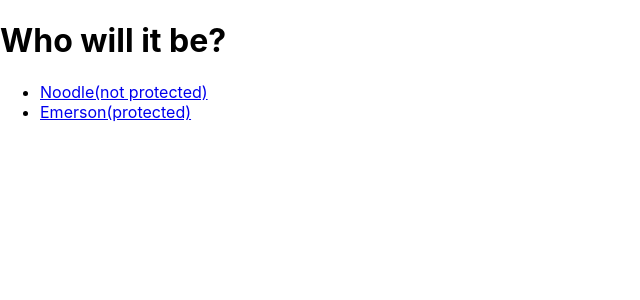
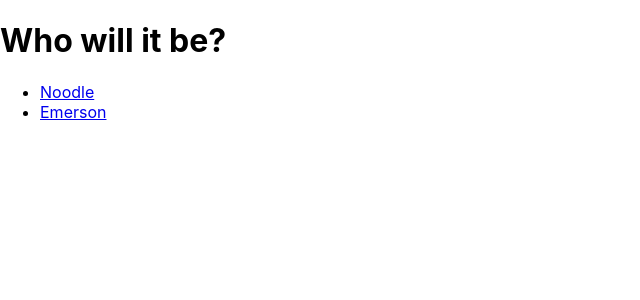
Before and after one commit to meghen/noodle-mania, a React (Create React App) app: page / in a window 1280 px wide. Shown: the top 300 px of the page, without its empty margins (0-640 px from the left). Built offline with nearby package versions, Linux system fonts and the light colour scheme.

Commit message:
changed noodle and emerson buttons to just names

```diff
--- a/src/App.js
+++ b/src/App.js
@@ -13,8 +13,8 @@ class App extends Component {
       <div className="App">
         <h1>Who will it be?</h1>
         <ul>
-          <li><Link to='/noodle'>Noodle(not protected)</Link></li>
-          <li><Link to='/emerson'>Emerson(protected)</Link></li>
+          <li><Link to='/noodle'>Noodle</Link></li>
+          <li><Link to='/emerson'>Emerson</Link></li>
         </ul>
         <Route exact path='/noodle' component={NoodleComponent}/>
         <Route exact path='/emerson' component={EmersonComponent}/>
--- a/src/EmersonComponent.js
+++ b/src/EmersonComponent.js
@@ -5,10 +5,10 @@ import React, {Component} from 'react';
 import {connect} from 'react-redux';
 
 class EmersonComponent extends Component {
-    //   componentDidMount = () => {
-    //    console.log('checking window', window);
-    //    window.QueueIt.validateUser();
-    // }
+      componentDidMount = () => {
+       console.log('checking window', window);
+       window.QueueIt.validateUser();
+    }
     // componentDidMount() { // react Component method
     //     console.log('checking window', window);
     //     window.QueueIt.validateUser();
```
